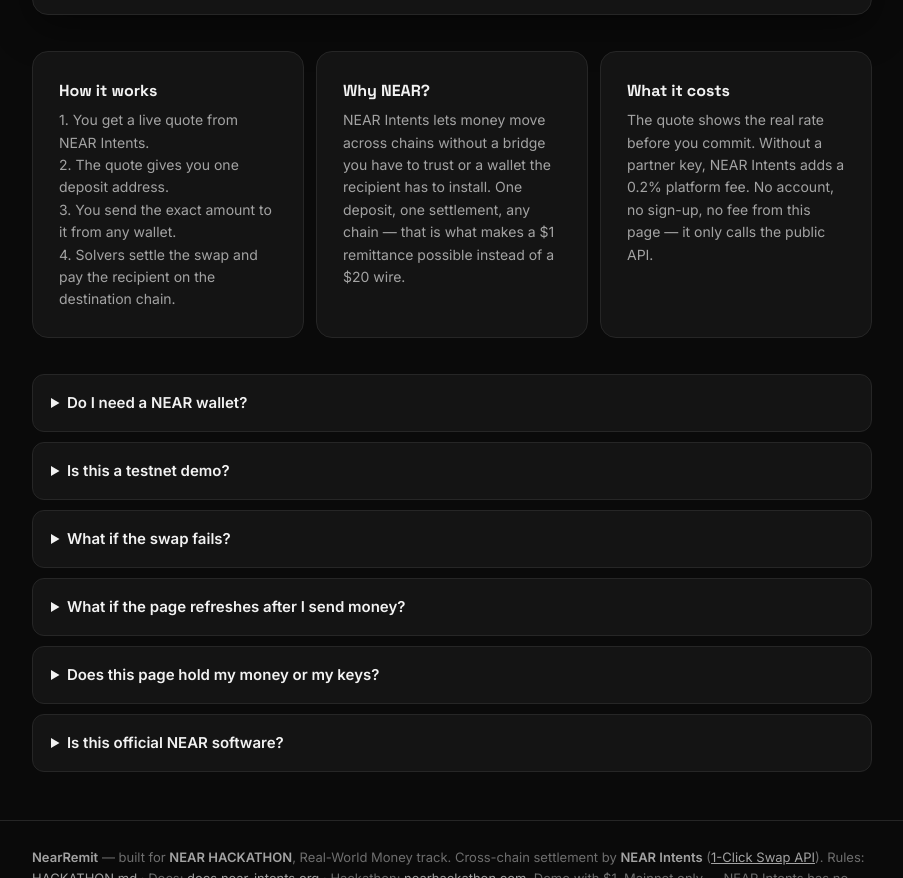
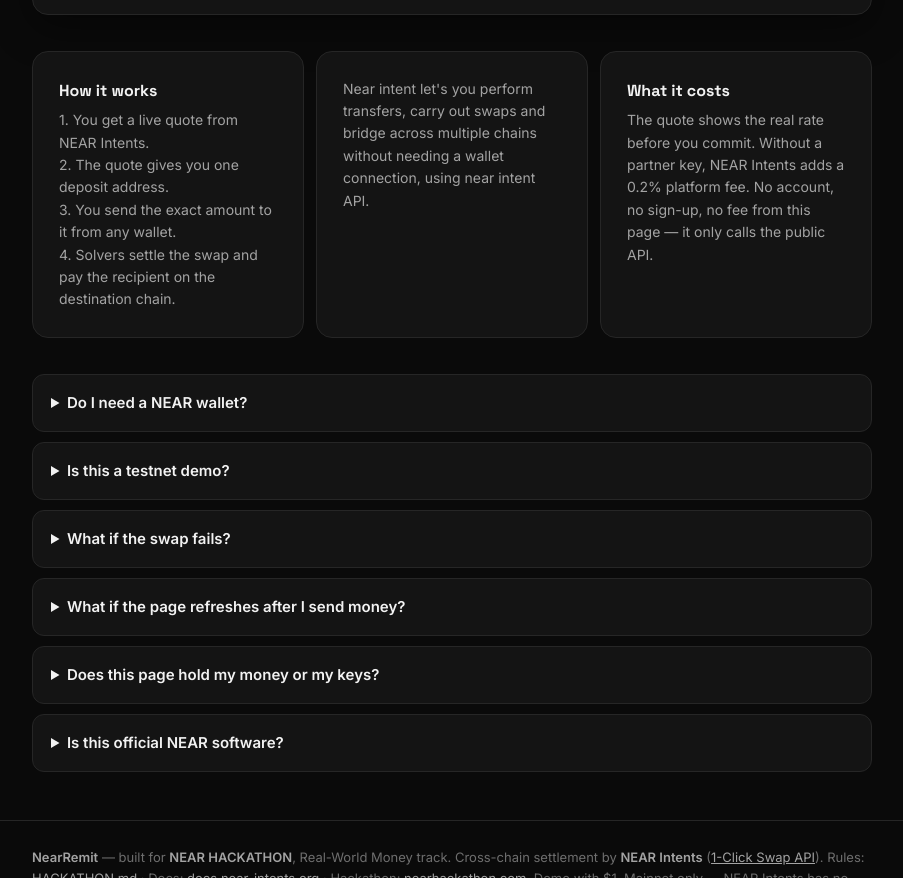
Before and after one commit to mrcruz002/near-remit, a plain HTML site: page index.html in a window 1280 px wide. Shown: the part 1586-2464 px from the top of the page, without its empty margins (188-1091 px from the left). Drawn offline with Linux system fonts and the light colour scheme; no server answers.

Commit message:
Why NEAR card: replace with the user's exact wording

```diff
--- a/index.html
+++ b/index.html
@@ -239,8 +239,7 @@
       <p>1. You get a live quote from NEAR Intents.<br>2. The quote gives you one deposit address.<br>3. You send the exact amount to it from any wallet.<br>4. Solvers settle the swap and pay the recipient on the destination chain.</p>
     </div>
     <div class="card">
-      <h3>Why NEAR?</h3>
-      <p>NEAR Intents lets money move across chains without a bridge you have to trust or a wallet the recipient has to install. One deposit, one settlement, any chain — that is what makes a $1 remittance possible instead of a $20 wire.</p>
+      <p>Near intent let's you perform transfers, carry out swaps and bridge across multiple chains without needing a wallet connection, using near intent API.</p>
     </div>
     <div class="card">
       <h3>What it costs</h3>
```
